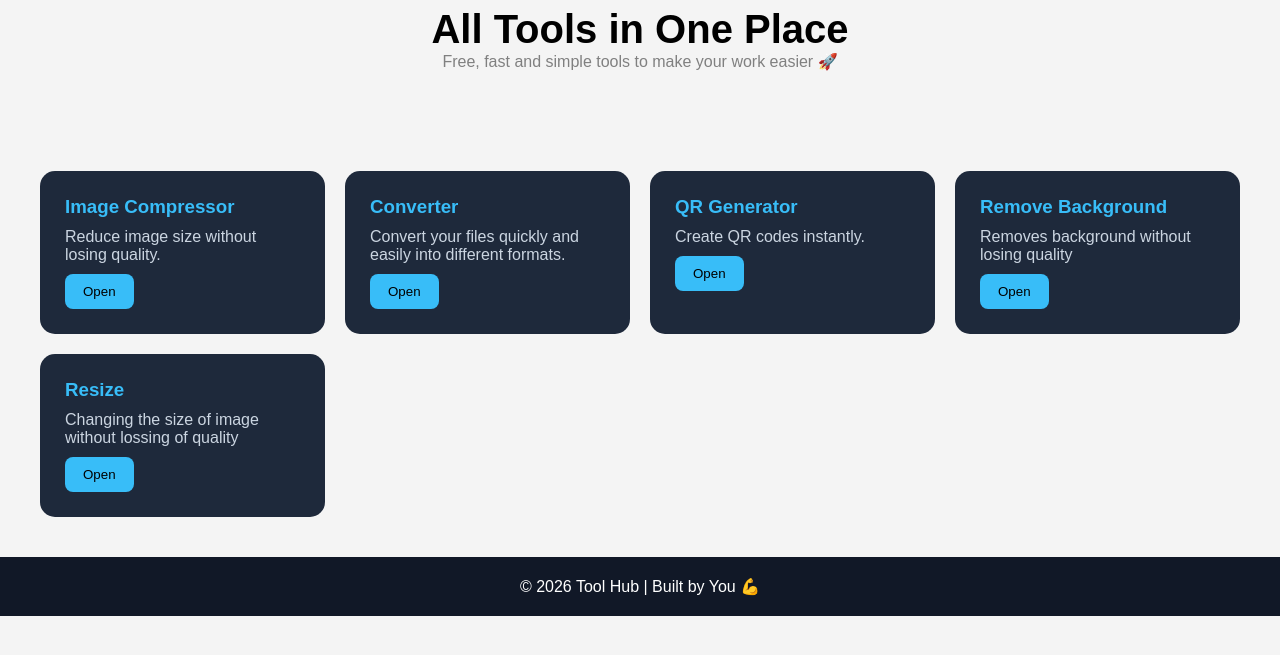
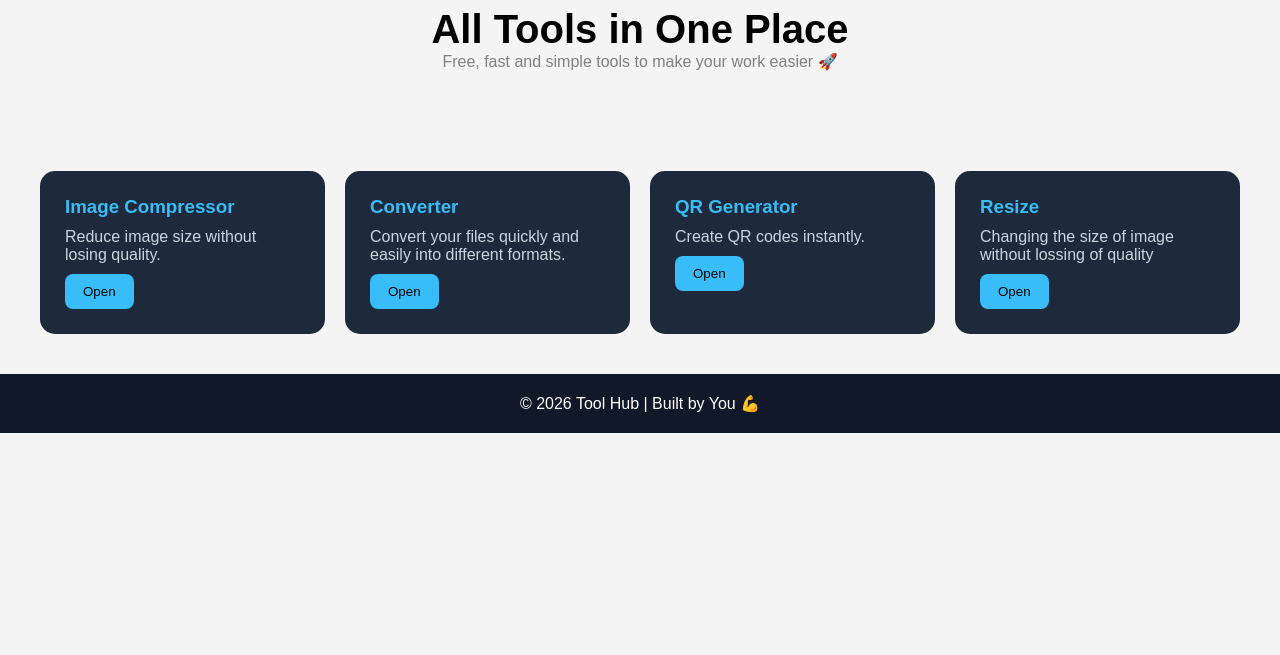
Before and after one commit to DDGamerYT/Pixel-lab, a Flask app: page / in a window 1280 px wide. Shown: the part 131-786 px from the top of the page. Run offline with Flask 3, Linux system fonts and the light colour scheme.

Commit message:
Refactor index.html template structure

```diff
--- a/templates/index.html
+++ b/templates/index.html
@@ -50,15 +50,6 @@
         </div>
 
         <div class="card">
-            <h3>Remove Background</h3>
-            <p>Removes background without losing quality</p>
-            <a href="/remove-bg">
-                <button class="btn">Open</button>
-            </a>
-
-        </div>
-
-        <div class="card">
             <h3>Resize</h3>
             <p>Changing the size of image without lossing of quality</p>
             <a href="/resize">
```
